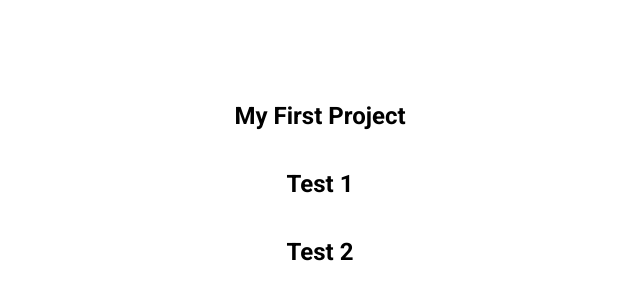
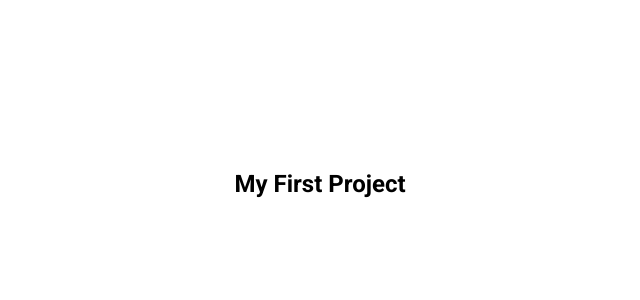
Before and after one commit to rajkanwarsingh/Projects-html-css-js, a plain HTML site: page Project1-Expanding-Cards/index.html in a window 1280 px wide. Shown: the part 216-516 px from the top of the page, without its empty margins (320-960 px from the left). Drawn offline with Linux system fonts and the light colour scheme.

Commit message:
Added Title for Project 1

```diff
--- a/Project1-Expanding-Cards/index.html
+++ b/Project1-Expanding-Cards/index.html
@@ -7,13 +7,10 @@
     <!-- Adding font-awesome library form cdnjs.com -->
     <link rel="stylesheet" href="https://cdnjs.cloudflare.com/ajax/libs/font-awesome/6.4.2/css/all.min.css" integrity="sha512-z3gLpd7yknf1YoNbCzqRKc4qyor8gaKU1qmn+CShxbuBusANI9QpRohGBreCFkKxLhei6S9CQXFEbbKuqLg0DA==" crossorigin="anonymous" referrerpolicy="no-referrer" />
     <link rel="stylesheet" href="style.css">
-    <title>Project</title>
+    <title>Project 1 - Expanding Cards</title>
 </head>
 <body>
     <h2>My First Project</h2>
-    <h2>Test 1</h2>
-    <h2>Test 2</h2>
-
 
     <script src="script.js"></script>
 </body>
```
